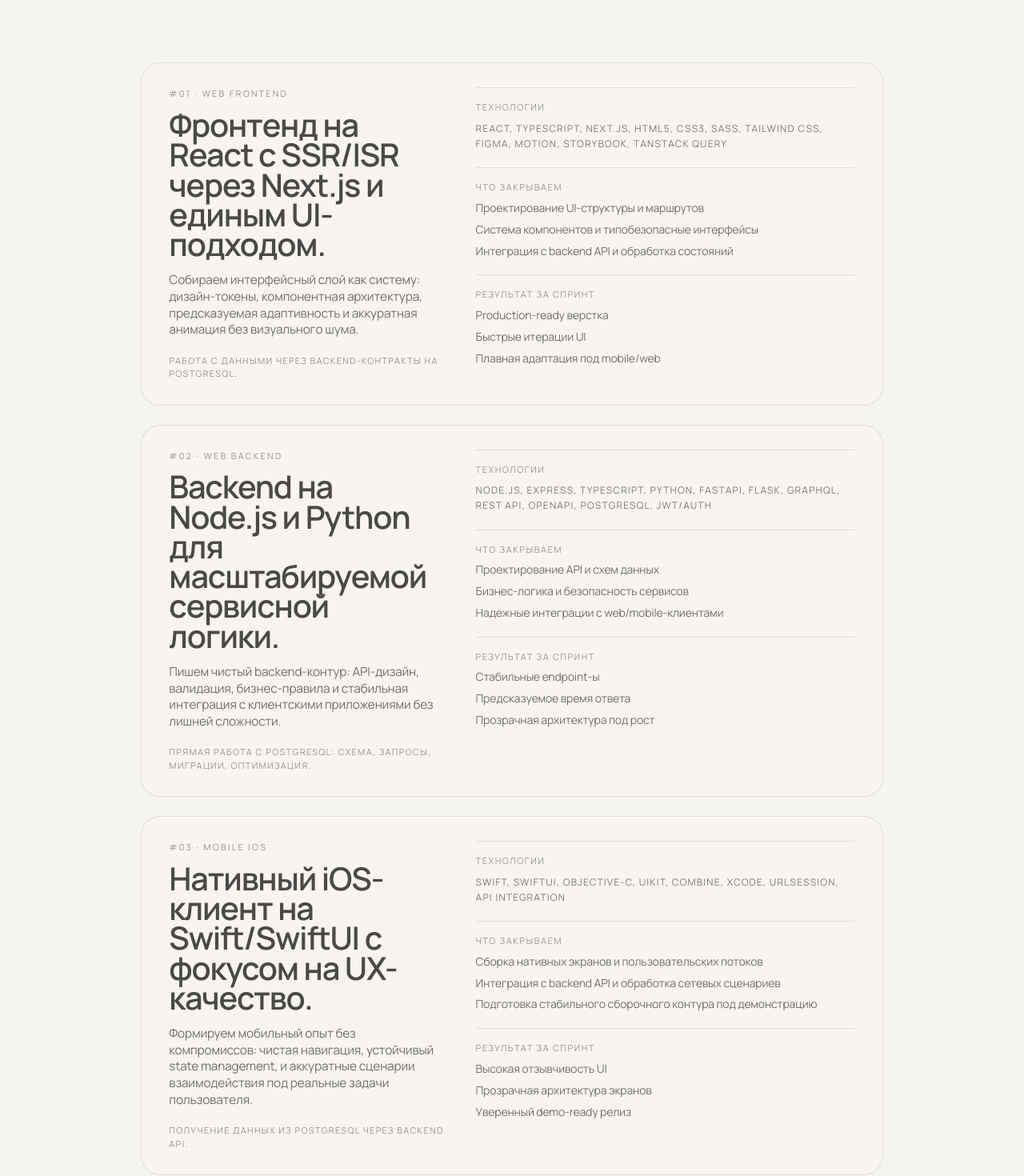
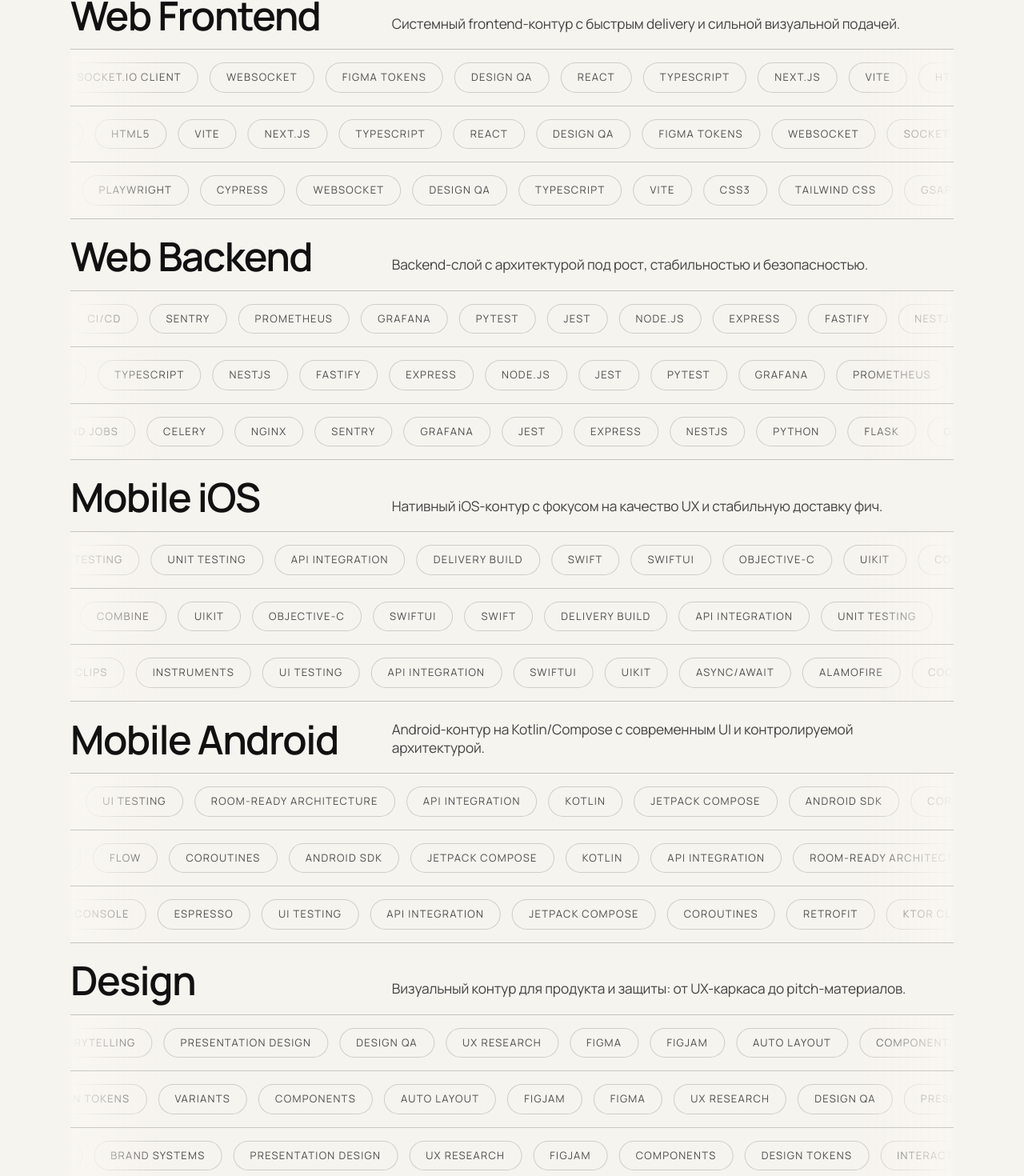
Before and after one commit to Stepa-Karpik/landing_1, a Next.js app: page /stek in a window 1280 px wide. Shown: the part 1060-2530 px from the top of the page at 80% size. Built offline with nearby package versions, Linux system fonts and the light colour scheme.

Commit message:
stack fix

```diff
--- a/app/stek/page.tsx
+++ b/app/stek/page.tsx
@@ -4,7 +4,6 @@
 import { type ReactNode, useEffect, useMemo, useRef, useState } from "react"
 
 const REVEAL_EASE: [number, number, number, number] = [0.22, 1, 0.36, 1]
-const HOVER_EASE: [number, number, number, number] = [0.22, 1, 0.36, 1]
 
 interface RoleRow {
   id: string
@@ -13,16 +12,13 @@
   competencies: string[]
 }
 
-interface StackBlock {
+interface StackDirection {
   id: string
   index: string
   title: string
   summary: string
-  description: string
+  databaseScope: string
   stack: string[]
-  responsibilities: string[]
-  delivery: string[]
-  databaseScope: string
 }
 
 const roleRows: RoleRow[] = [
@@ -30,23 +26,13 @@
     id: "web-frontend",
     index: "01",
     title: "Web Frontend",
-    competencies: ["React", "TypeScript", "Next.js", "HTML5", "CSS3", "SASS", "Figma", "Motion", "PostgreSQL"],
+    competencies: ["React", "TypeScript", "Next.js", "Motion", "UI/UX", "PostgreSQL", "Delivery"],
   },
   {
     id: "web-backend",
     index: "02",
     title: "Web Backend",
-    competencies: [
-      "Node.js",
-      "Express",
-      "Python",
-      "FastAPI",
-      "Flask",
-      "GraphQL",
-      "REST API",
-      "Security",
-      "PostgreSQL",
-    ],
+    competencies: ["Node.js", "Express", "Python", "FastAPI", "Flask", "GraphQL", "REST API", "Security", "PostgreSQL"],
   },
   {
     id: "mobile-ios",
@@ -64,165 +50,265 @@
     id: "design",
     index: "05",
     title: "Design",
-    competencies: ["Figma", "PowerPoint", "Photoshop", "Illustrator", "Nano Banana", "Motion", "UI/UX", "Pitch"],
+    competencies: ["Figma", "PowerPoint", "Photoshop", "Illustrator", "Nano Banana", "Motion", "UI/UX", "Pitch", "Delivery"],
   },
 ]
 
 const competencyTags = [
   "React",
+  "Python",
+  "Figma",
+  "Swift",
+  "Kotlin",
   "TypeScript",
+  "FastAPI",
+  "PowerPoint",
+  "SwiftUI",
+  "Jetpack Compose",
   "Next.js",
+  "Express",
+  "Photoshop",
+  "Objective-C",
+  "GraphQL",
+  "Nano Banana",
+  "Coroutines",
   "HTML5",
+  "Flask",
+  "Illustrator",
+  "Retrofit",
+  "Node.js",
+  "Motion",
+  "REST API",
   "CSS3",
+  "PostgreSQL",
   "SASS",
-  "Node.js",
-  "Express",
-  "Python",
-  "FastAPI",
-  "Flask",
-  "GraphQL",
-  "REST API",
-  "Swift",
-  "SwiftUI",
-  "Objective-C",
-  "Kotlin",
-  "Jetpack Compose",
-  "Figma",
-  "PowerPoint",
-  "Photoshop",
-  "Illustrator",
-  "Nano Banana",
-  "Motion",
-  "PostgreSQL",
   "UI/UX",
   "Security",
   "Delivery",
   "Pitch",
 ]
 
-const stackBlocks: StackBlock[] = [
+const stackDirections: StackDirection[] = [
   {
     id: "web-frontend",
     index: "01",
     title: "Web Frontend",
-    summary: "Фронтенд на React с SSR/ISR через Next.js и единым UI-подходом.",
-    description:
-      "Собираем интерфейсный слой как систему: дизайн-токены, компонентная архитектура, предсказуемая адаптивность и аккуратная анимация без визуального шума.",
+    summary: "Системный frontend-контур с быстрым delivery и сильной визуальной подачей.",
+    databaseScope: " ",
     stack: [
       "React",
       "TypeScript",
       "Next.js",
+      "Vite",
       "HTML5",
       "CSS3",
       "SASS",
       "Tailwind CSS",
-      "Figma",
-      "Motion",
+      "Framer Motion",
+      "GSAP",
+      "Zustand",
+      "Redux Toolkit",
+      "TanStack Query",
+      "SWR",
+      "React Hook Form",
+      "Zod",
       "Storybook",
-      "TanStack Query",
+      "Radix UI",
+      "shadcn/ui",
+      "Web Vitals",
+      "Lighthouse",
+      "PWA",
+      "SSR",
+      "ISR",
+      "SSG",
+      "i18n",
+      "Playwright",
+      "Vitest",
+      "Cypress",
+      "Socket.IO Client",
+      "WebSocket",
+      "Figma Tokens",
+      "Design QA",
     ],
-    responsibilities: [
-      "Проектирование UI-структуры и маршрутов",
-      "Система компонентов и типобезопасные интерфейсы",
-      "Интеграция с backend API и обработка состояний",
-    ],
-    delivery: ["Production-ready верстка", "Быстрые итерации UI", "Плавная адаптация под mobile/web"],
-    databaseScope: "Работа с данными через backend-контракты на PostgreSQL.",
   },
   {
     id: "web-backend",
     index: "02",
     title: "Web Backend",
-    summary: "Backend на Node.js и Python для масштабируемой сервисной логики.",
-    description:
-      "Пишем чистый backend-контур: API-дизайн, валидация, бизнес-правила и стабильная интеграция с клиентскими приложениями без лишней сложности.",
+    summary: "Backend-слой с архитектурой под рост, стабильностью и безопасностью.",
+    databaseScope: " ",
     stack: [
       "Node.js",
       "Express",
+      "Fastify",
+      "NestJS",
       "TypeScript",
       "Python",
       "FastAPI",
       "Flask",
+      "Django REST",
       "GraphQL",
       "REST API",
+      "gRPC",
+      "WebSocket Gateway",
       "OpenAPI",
+      "Swagger",
+      "Pydantic",
+      "SQLAlchemy",
+      "Prisma",
+      "Alembic",
       "PostgreSQL",
+      "PostGIS",
+      "Query Optimization",
+      "Connection Pooling",
       "JWT/Auth",
+      "OAuth2",
+      "Rate Limiting",
+      "Background Jobs",
+      "RabbitMQ",
+      "Celery",
+      "Docker",
+      "Nginx",
+      "CI/CD",
+      "Sentry",
+      "Prometheus",
+      "Grafana",
+      "Pytest",
+      "Jest",
     ],
-    responsibilities: [
-      "Проектирование API и схем данных",
-      "Бизнес-логика и безопасность сервисов",
-      "Надежные интеграции с web/mobile-клиентами",
-    ],
-    delivery: ["Стабильные endpoint-ы", "Предсказуемое время ответа", "Прозрачная архитектура под рост"],
-    databaseScope: "Прямая работа с PostgreSQL: схема, запросы, миграции, оптимизация.",
   },
   {
     id: "mobile-ios",
     index: "03",
     title: "Mobile iOS",
-    summary: "Нативный iOS-клиент на Swift/SwiftUI с фокусом на UX-качество.",
-    description:
-      "Формируем мобильный опыт без компромиссов: чистая навигация, устойчивый state management, и аккуратные сценарии взаимодействия под реальные задачи пользователя.",
-    stack: ["Swift", "SwiftUI", "Objective-C", "UIKit", "Combine", "Xcode", "URLSession", "API Integration"],
-    responsibilities: [
-      "Сборка нативных экранов и пользовательских потоков",
-      "Интеграция с backend API и обработка сетевых сценариев",
-      "Подготовка стабильного сборочного контура под демонстрацию",
+    summary: "Нативный iOS-контур с фокусом на качество UX и стабильную доставку фич.",
+    databaseScope: " ",
+    stack: [
+      "Swift",
+      "SwiftUI",
+      "Objective-C",
+      "UIKit",
+      "Combine",
+      "Async/Await",
+      "URLSession",
+      "Alamofire",
+      "MVVM",
+      "Coordinator",
+      "Dependency Injection",
+      "Xcode",
+      "Swift Package Manager",
+      "CocoaPods",
+      "TestFlight",
+      "Fastlane",
+      "Lottie",
+      "MapKit",
+      "CoreLocation",
+      "Push Notifications",
+      "Deep Links",
+      "WidgetKit",
+      "App Clips",
+      "Accessibility",
+      "Instruments",
+      "Snapshot Testing",
+      "UI Testing",
+      "Unit Testing",
+      "API Integration",
+      "Delivery Build",
     ],
-    delivery: ["Высокая отзывчивость UI", "Прозрачная архитектура экранов", "Уверенный demo-ready релиз"],
-    databaseScope: "Получение данных из PostgreSQL через backend API.",
   },
   {
     id: "mobile-android",
     index: "04",
     title: "Mobile Android",
-    summary: "Android-разработка на Kotlin и Jetpack Compose для современного UI.",
-    description:
-      "Делаем Android-часть быстрой и управляемой: composable-подход, чистая структура модулей и надежная интеграция с серверной логикой.",
+    summary: "Android-контур на Kotlin/Compose с современным UI и контролируемой архитектурой.",
+    databaseScope: " ",
     stack: [
       "Kotlin",
       "Jetpack Compose",
       "Android SDK",
       "Coroutines",
+      "Flow",
       "Retrofit",
+      "OkHttp",
+      "Ktor Client",
+      "MVVM",
+      "Clean Architecture",
+      "Hilt",
+      "Koin",
+      "Navigation Component",
+      "WorkManager",
+      "Material 3",
+      "Room",
+      "Android Studio",
+      "Gradle",
+      "KSP",
+      "Lottie",
+      "Coil",
+      "Firebase Crashlytics",
+      "Push Notifications",
+      "Deep Links",
+      "Play Console",
+      "Macrobenchmark",
+      "Espresso",
+      "Unit Testing",
+      "UI Testing",
       "Room-ready Architecture",
       "API Integration",
     ],
-    responsibilities: [
-      "Проектирование composable-интерфейсов",
-      "Оптимизация клиентской производительности",
-      "Подключение бизнес-логики через API-контракты",
-    ],
-    delivery: ["Стабильные Android-сборки", "Современный нативный UI", "Быстрый цикл правок под дедлайн"],
-    databaseScope: "Получение данных из PostgreSQL через backend API.",
   },
   {
     id: "design",
     index: "05",
     title: "Design",
-    summary: "Дизайн-контур для pitch и продукта: от структуры до финальной подачи.",
-    description:
-      "Закрываем визуальную часть продукта и презентации: формируем структуру экранов, подготавливаем материалы для защиты и усиливаем коммуникацию команды.",
+    summary: "Визуальный контур для продукта и защиты: от UX-каркаса до pitch-материалов.",
+    databaseScope: " ",
     stack: [
       "Figma",
+      "FigJam",
+      "Auto Layout",
+      "Components",
+      "Variants",
+      "Design Tokens",
+      "Prototype",
+      "Interaction Design",
       "PowerPoint",
+      "Pitch Deck",
+      "Keynote",
       "Adobe Photoshop",
       "Adobe Illustrator",
+      "Adobe After Effects",
       "Nano Banana",
-      "Motion (Framer Motion)",
-      "Pitch Design",
-      "UI/UX System",
+      "Runway",
+      "Midjourney",
+      "Rive",
+      "Framer",
+      "Motion Specs",
+      "Icon Systems",
+      "Typography Systems",
+      "Grid Systems",
+      "Wireframing",
+      "User Flow",
+      "Information Architecture",
+      "Brand Systems",
+      "Visual Storytelling",
+      "Presentation Design",
+      "Design QA",
+      "UX Research",
     ],
-    responsibilities: [
-      "Каркас экранов, пользовательские флоу и визуальная иерархия",
-      "Подготовка презентации и материалов к защите",
-      "Синхронизация дизайн-решений с frontend-реализацией",
-    ],
-    delivery: ["Понятный UX-фундамент", "Сильная визуальная подача", "Консистентный стиль продукта и pitch"],
-    databaseScope: "Без прямой работы с PostgreSQL: только через продуктовые и интерфейсные сценарии.",
   },
 ]
+
+function buildMarqueeLanes(items: string[]) {
+  const base = Array.from(new Set(items))
+  const pivot = Math.max(1, Math.floor(base.length / 3))
+  const laneOne = base
+  const laneTwo = [...base.slice(pivot), ...base.slice(0, pivot)].reverse()
+  const evenItems = base.filter((_, index) => index % 2 === 0)
+  const oddItems = base.filter((_, index) => index % 2 === 1)
+  const laneThree = [...oddItems, ...evenItems]
+
+  return [laneOne, laneTwo, laneThree] as const
+}
 
 function FadeInBlock({
   children,
@@ -249,76 +335,73 @@
   )
 }
 
-function StackCard({ block, index }: { block: StackBlock; index: number }) {
+function TechLane({
+  items,
+  direction,
+  duration,
+}: {
+  items: string[]
+  direction: "left" | "right"
+  duration: number
+}) {
+  const repeatedItems = [...items, ...items]
+
+  return (
+    <div className="relative overflow-hidden border-b border-black/18 last:border-b-0">
+      <div className="pointer-events-none absolute inset-y-0 left-0 z-10 w-14 bg-gradient-to-r from-[#f8f6f1] to-transparent md:w-28" />
+      <div className="pointer-events-none absolute inset-y-0 right-0 z-10 w-14 bg-gradient-to-l from-[#f8f6f1] to-transparent md:w-28" />
+
+      <div
+        className="flex w-max items-center gap-3.5 py-3.5 md:py-4 animate-marquee"
+        style={{
+          animationDuration: `${duration}s`,
+          animationDirection: direction === "right" ? "reverse" : "normal",
+        }}
+      >
+        {repeatedItems.map((item, index) => (
+          <span
+            key={`${item}-${index}`}
+            className="shrink-0 rounded-full border border-black/16 bg-[#f6f4ef] px-4 py-1.5 text-[12px] tracking-[0.1em] text-[#111]/74 uppercase md:px-5 md:py-2 md:text-[13px]"
+          >
+            {item}
+          </span>
+        ))}
+      </div>
+    </div>
+  )
+}
+
+function StackDirectionShowcase({ direction, index }: { direction: StackDirection; index: number }) {
   const ref = useRef<HTMLElement | null>(null)
   const isInView = useInView(ref, { once: true, margin: "-90px" })
-  const hoverShift = index % 2 === 0 ? 6 : -6
+  const lanes = useMemo(() => buildMarqueeLanes(direction.stack), [direction.stack])
 
   return (
     <div className="flex justify-center">
-      <motion.article
+      <motion.section
         ref={ref}
         initial={{ opacity: 0, y: 22 }}
-        animate={isInView ? { opacity: 0.75, y: 0 } : undefined}
+        animate={isInView ? { opacity: 1, y: 0 } : undefined}
         transition={{ duration: 0.56, delay: index * 0.08, ease: REVEAL_EASE }}
-        whileHover={{
-          opacity: 1,
-          x: hoverShift,
-          transition: { duration: 0.24, ease: HOVER_EASE },
-        }}
-        className="w-full rounded-[24px] border border-black/12 bg-[#f8f6f1] px-[clamp(18px,2.9vw,34px)] py-[clamp(18px,3.1vw,30px)] md:w-[88%] lg:w-[84%]"
+        className="w-full"
       >
-        <div className="grid gap-8 md:grid-cols-[minmax(0,0.42fr)_minmax(0,0.58fr)] md:gap-10">
-          <div>
-            <p className="text-[11px] tracking-[0.2em] text-[#111]/56 uppercase">
-              #{block.index} · {block.title}
-            </p>
-            <h2 className="mt-3 text-[clamp(28px,3.1vw,46px)] leading-[0.94] tracking-[-0.03em] font-semibold text-[#111111]">
-              {block.summary}
-            </h2>
-            <p className="mt-4 max-w-[42ch] text-[clamp(15px,1.2vw,19px)] leading-[1.34] text-[#111]/78">
-              {block.description}
-            </p>
-            <p className="mt-5 text-[11px] leading-[1.5] tracking-[0.12em] text-[#111]/56 uppercase">{block.databaseScope}</p>
-          </div>
+        <div className="grid gap-4 md:grid-cols-[minmax(260px,0.34fr)_minmax(0,0.66fr)] md:items-end md:gap-10">
+          <h2 className="text-[clamp(32px,3.9vw,58px)] leading-[0.9] tracking-[-0.03em] font-semibold text-[#111111]">
+            {direction.title}
+          </h2>
+          <p className="max-w-[62ch] text-[clamp(16px,1.35vw,22px)] leading-[1.32] text-[#111]/78">{direction.summary}</p>
+        </div>
 
-          <div>
-            <div className="border-t border-black/12 pt-4">
-              <p className="text-[11px] tracking-[0.14em] text-[#111]/56 uppercase">Технологии</p>
-              <p className="mt-2 hidden text-[12px] leading-[1.6] tracking-[0.1em] text-[#111]/72 uppercase md:block">
-                {block.stack.join(", ")}
-              </p>
-              <ul className="mt-2 grid grid-cols-2 gap-x-4 gap-y-2 text-[11px] leading-[1.35] tracking-[0.11em] text-[#111]/66 uppercase md:hidden">
-                {block.stack.map((item) => (
-                  <li key={item} className="border-b border-black/12 pb-1.5">
-                    {item}
-                  </li>
-                ))}
-              </ul>
-            </div>
-            <div className="mt-5 border-t border-black/12 pt-4">
-              <p className="text-[11px] tracking-[0.14em] text-[#111]/56 uppercase">Что закрываем</p>
-              <ul className="mt-2 space-y-2">
-                {block.responsibilities.map((item) => (
-                  <li key={item} className="text-[14px] leading-[1.35] text-[#111]/78">
-                    {item}
-                  </li>
-                ))}
-              </ul>
-            </div>
-            <div className="mt-5 border-t border-black/12 pt-4">
-              <p className="text-[11px] tracking-[0.14em] text-[#111]/56 uppercase">Результат за спринт</p>
-              <ul className="mt-2 space-y-2">
-                {block.delivery.map((item) => (
-                  <li key={item} className="text-[14px] leading-[1.35] text-[#111]/78">
-                    {item}
-                  </li>
-                ))}
-              </ul>
-            </div>
-          </div>
+        <div className="mt-5 border-y border-black/20">
+          <TechLane items={lanes[0]} direction="right" duration={42 + index * 2} />
+          <TechLane items={lanes[1]} direction="left" duration={36 + index * 2} />
+          <TechLane items={lanes[2]} direction="right" duration={46 + index * 2} />
         </div>
-      </motion.article>
+
+        {direction.databaseScope.trim().length > 0 && (
+          <p className="mt-4 text-[11px] leading-[1.5] tracking-[0.12em] text-[#111]/56 uppercase">{direction.databaseScope}</p>
+        )}
+      </motion.section>
     </div>
   )
 }
@@ -363,9 +446,9 @@
     <main className="min-h-screen bg-[#f6f4ef] text-[#111111]">
       <div className="mx-auto max-w-6xl px-6 pb-16 pt-14 md:pb-24 md:pt-20">
         <section className="pb-16 md:pb-24">
-          <div className="grid gap-10 lg:grid-cols-[minmax(0,1.02fr)_minmax(0,0.98fr)] lg:items-end lg:gap-12">
+          <div className="grid gap-10 xl:grid-cols-[minmax(0,1.02fr)_minmax(0,0.98fr)] xl:items-end xl:gap-12">
             <h1
-              className="text-[clamp(52px,10.4vw,150px)] leading-[0.82] tracking-[-0.05em]"
+              className="min-w-0 max-w-[11ch] text-[clamp(42px,6.2vw,92px)] leading-[0.86] tracking-[-0.045em]"
               style={{
                 opacity: introVisible ? 1 : 0,
                 transform: introVisible ? "translateY(0px)" : "translateY(40px)",
@@ -376,7 +459,7 @@
             </h1>
 
             <p
-              className="max-w-[38ch] text-[clamp(18px,2.2vw,30px)] leading-[1.2] tracking-[-0.02em] text-[#111]/82"
+              className="min-w-0 max-w-[38ch] text-[clamp(18px,2.2vw,30px)] leading-[1.2] tracking-[-0.02em] text-[#111]/82 xl:justify-self-end"
               style={{
                 opacity: introVisible ? 1 : 0,
                 transition: `opacity 420ms cubic-bezier(0.22,1,0.36,1) 140ms`,
@@ -478,8 +561,8 @@
 
         <section className="border-t border-black/12 py-16 md:py-24">
           <div className="space-y-4 md:space-y-6">
-            {stackBlocks.map((block, index) => (
-              <StackCard key={block.id} block={block} index={index} />
+            {stackDirections.map((direction, index) => (
+              <StackDirectionShowcase key={direction.id} direction={direction} index={index} />
             ))}
           </div>
         </section>
```
